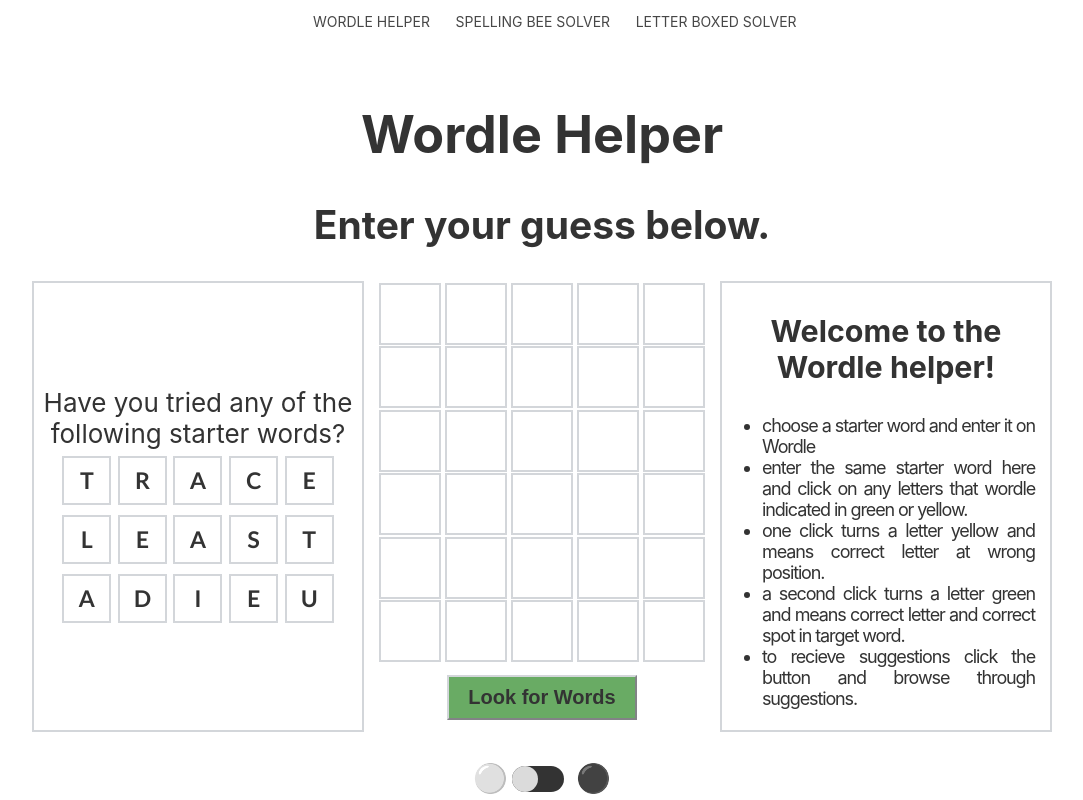
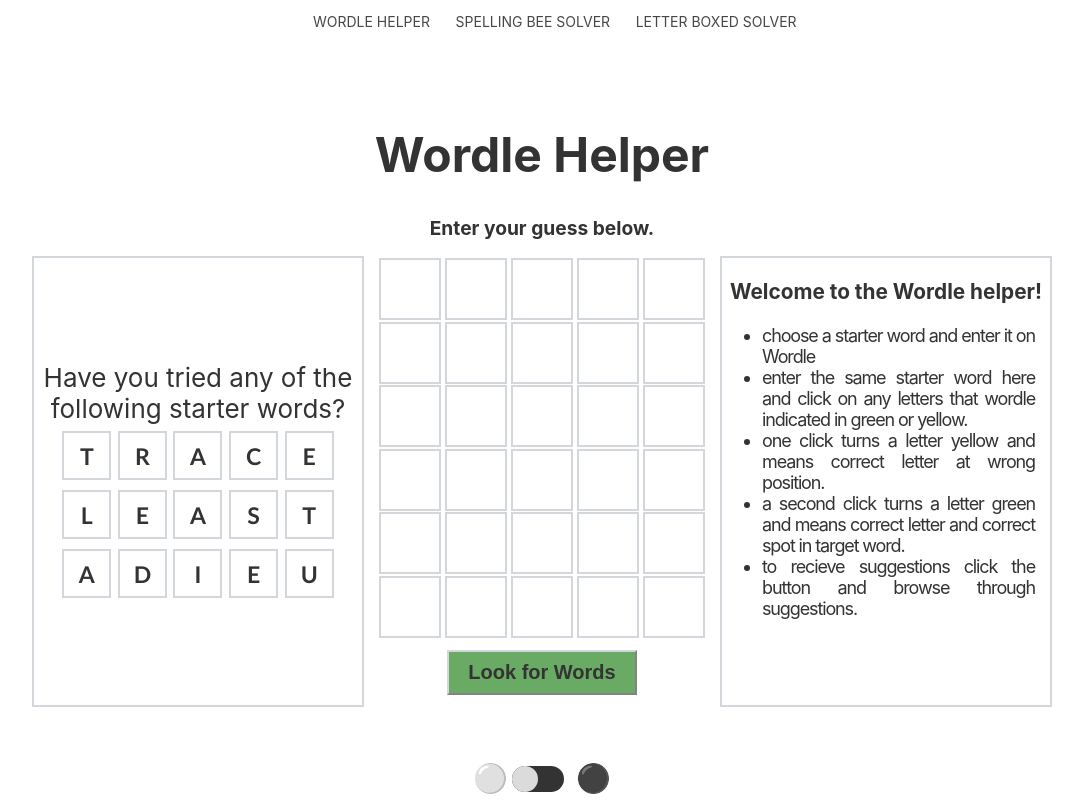
Before and after one commit to MrJanHorak/wordle-solution-helper, a React (Create React App) app: page / in a window 1280 px wide. Shown: the whole page, without its empty margins (98-1181 px from the left). Built offline with nearby package versions, Linux system fonts and the light colour scheme.

Commit message:
add css font-size for headers

```diff
--- a/src/styles/Landing.css
+++ b/src/styles/Landing.css
@@ -1,6 +1,18 @@
 body {
   font-family: "Franklin Gothic Medium", "Arial Narrow", Arial, sans-serif;
   color: var(--font-color);
+}
+
+h1 {
+  font-size: 3rem;
+}
+
+h2 {
+  font-size: 1.2rem;
+}
+
+h3 {
+  font-size: 1.3rem;
 }
 
 button {
```
